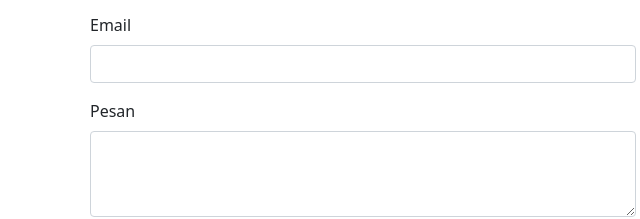
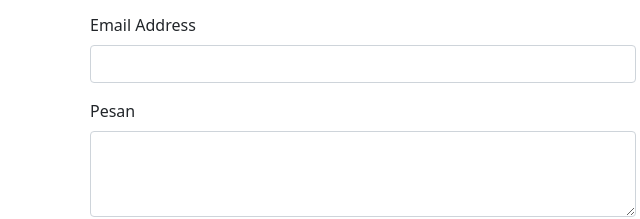
Before and after one commit to danimuhamad/danimuhamad.github.io, a plain HTML site: page index.html in a window 1280 px wide. Shown: the part 2683-2902 px from the top of the page, 277-917 px from the left. Drawn offline with nearby package versions, Linux system fonts and the light colour scheme.

Commit message:
mengubah keterangan email

```diff
--- a/index.html
+++ b/index.html
@@ -164,7 +164,7 @@
                                 <input type="text" class="form-control" id="name" aria-describedby="name" />
                             </div>
                             <div class="mb-3">
-                                <label for="email" class="form-label">Email</label>
+                                <label for="email" class="form-label">Email Address</label>
                                 <input type="email" class="form-control" id="email" aria-describedby="email" />
                             </div>
                             <div class="mb-3">
```
